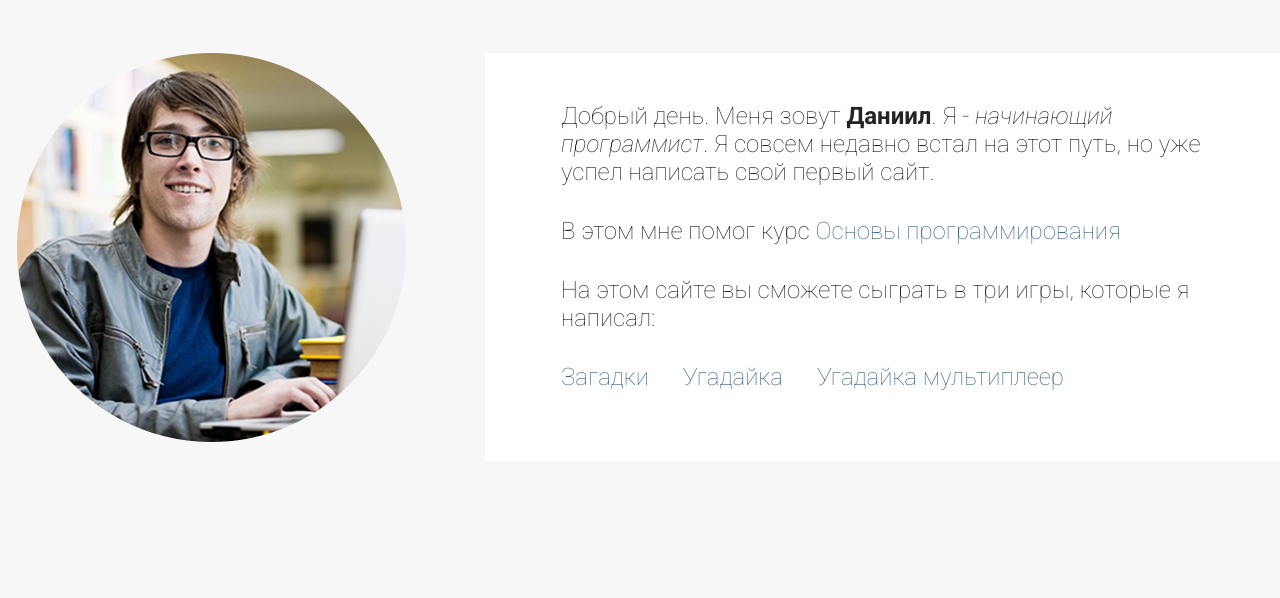
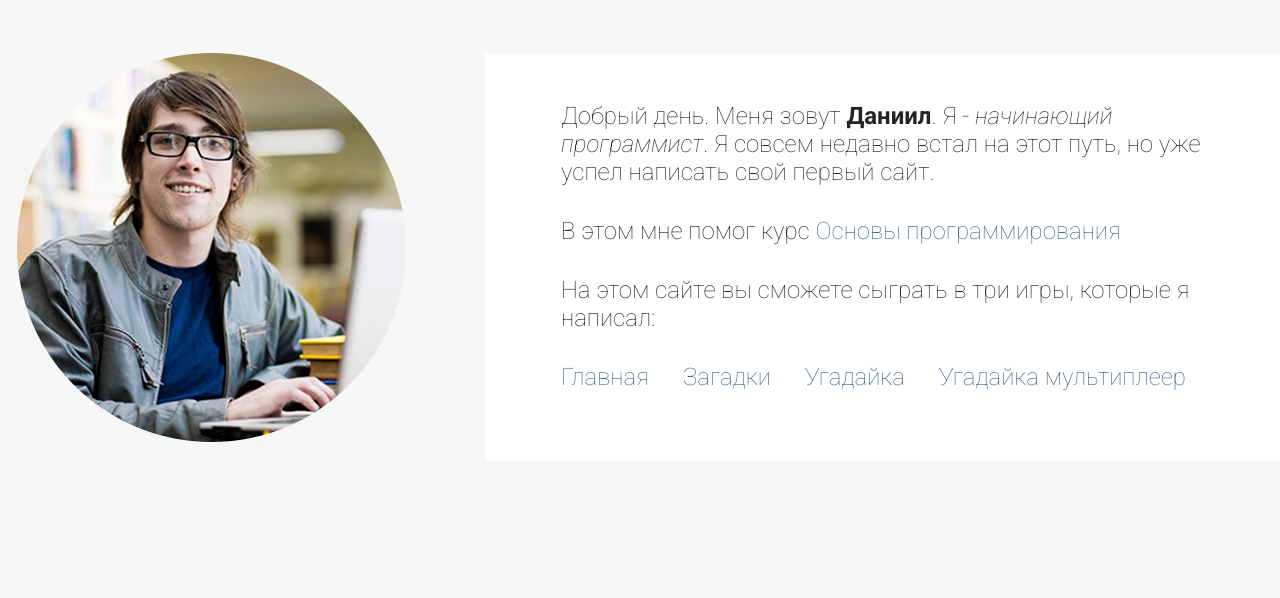
Before and after one commit to Daniil-nAgl/daniil.github.io, a plain HTML site: page index.html in a window 1280 px wide. Shown: the part 202-800 px from the top of the page. Drawn offline with Linux system fonts and the light colour scheme.

Commit message:
Update index.html

```diff
--- a/index.html
+++ b/index.html
@@ -1,7 +1,4 @@
-<!DOCTYPE html>
-<html>
-<head>
-	<meta charset='utf-8'>
+<meta charset='utf-8'>
 	<title>Личный сайт студента GeekBrains</title>
 	<link rel="stylesheet" href="style.css">
 </head>
@@ -25,7 +22,7 @@
 		    <p>В этом мне помог курс <a href="https://geekbrains.ru/courses/2">Основы программирования</a>  </p>
 
 		    <p>На этом сайте вы сможете сыграть в три игры, которые я написал:</p>
-			<a href="#">Загадки</a>	<a href="#">Угадайка</a>
+			<a href="#">Главная</a>	<a href="#">Загадки</a>	<a href="#">Угадайка</a>
 			<a href="#">Угадайка мультиплеер</a>
 
 	<br></br>
```
